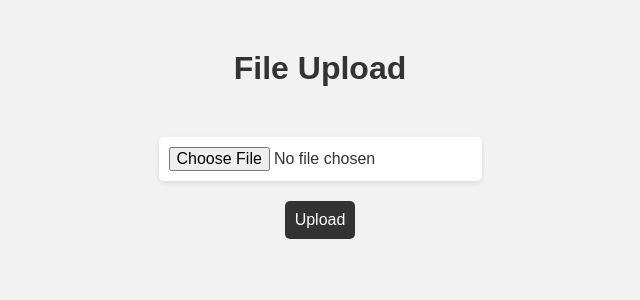
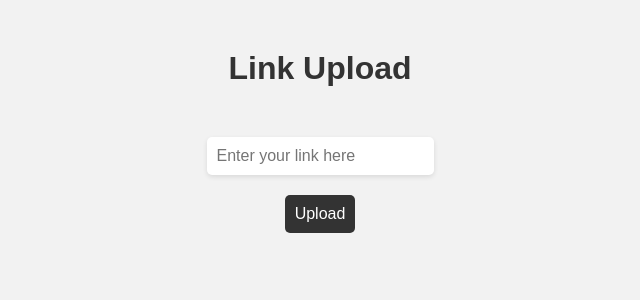
Before and after one commit to kuptsovsasha/Uploader, a Flask app: page / in a window 1280 px wide. Shown: the top 300 px of the page, without its empty margins (320-960 px from the left). Run offline with Flask 2, Linux system fonts and the light colour scheme.

Commit message:
connect singapore droplet to upload method

```diff
--- a/app.py
+++ b/app.py
@@ -1,7 +1,11 @@
 import os
+import subprocess
 import time
+import requests
+from dotenv import load_dotenv
 from flask import Flask, render_template, request, send_file
 
+load_dotenv()
 app = Flask(__name__)
 
 
@@ -13,19 +17,24 @@ def index():
 @app.route('/upload', methods=['POST'])
 def upload():
     start_time = time.time()
-    file = request.files['file']
+    link = request.form['link']
+    host = os.environ.get('SINGAPORE_IP')
+    file_name = os.path.basename(link)
     current_time = time.strftime('%Y-%m-%d_%H:%M:%S')
-    folder_name = os.path.join('uploads', current_time)
-    os.makedirs(folder_name) # create a new folder based on the current time
-    filename = file.filename
+    remote_folder = "/root/files/" + current_time
+    create_folder_command = f"mkdir -p {remote_folder}"
+    subprocess.run(f"ssh root@{host} '{create_folder_command}'", shell=True)
+    file_path = os.path.join(remote_folder, file_name)
 
-    file.save(os.path.join(folder_name, filename))
+    with requests.get(link, stream=True) as r:
+        r.raise_for_status()
+        with subprocess.Popen(f"ssh root@{host} 'cat > {file_path}'", shell=True, stdin=subprocess.PIPE) as p:
+            for chunk in r.iter_content(chunk_size=8192):
+                p.stdin.write(chunk)
     end_time = time.time()
     time_spent = round(end_time - start_time, 3)
-
-    download_link = f'http://206.189.83.222/:5000/download_file/{current_time}/{filename}'
     return render_template('upload_success.html',
-                           filename=filename, time_spent=time_spent, download_link=download_link)
+                           filename=file_name, time_spent=time_spent, download_link="")
 
 
 @app.route('/download_file/<path:file_path>')
@@ -40,4 +49,4 @@ def download_file(file_path):
 
 
 if __name__ == '__main__':
-    app.run(debug=True, host='0.0.0.0')
+    app.run(debug=True, host='localhost')
--- a/requirements.txt
+++ b/requirements.txt
@@ -5,3 +5,6 @@ itsdangerous==2.1.2
 Jinja2==3.1.2
 MarkupSafe==2.1.2
 Werkzeug==2.2.3
+environ==1.0
+requests~=2.28.2
+python-dotenv~=1.0.0
--- a/templates/index.html
+++ b/templates/index.html
@@ -1,7 +1,7 @@
 <!DOCTYPE html>
 <html>
 <head>
-	<title>File Upload</title>
+	<title>Link Upload</title>
 	<style>
 		body {
 			font-family: Arial, sans-serif;
@@ -20,7 +20,7 @@
 			align-items: center;
 			margin-top: 50px;
 		}
-		input[type="file"] {
+		input[type="text"] {
 			padding: 10px;
 			margin-bottom: 20px;
 			border: none;
@@ -29,11 +29,7 @@
 			background-color: #fff;
 			color: #333;
 			font-size: 16px;
-			cursor: pointer;
 			transition: background-color 0.2s ease;
-		}
-		input[type="file"]:hover {
-			background-color: #eee;
 		}
 		input[type="submit"] {
 			padding: 10px;
@@ -51,9 +47,9 @@
 	</style>
 </head>
 <body>
-	<h1>File Upload</h1>
-	<form action="{{ url_for('upload') }}" method="post" enctype="multipart/form-data">
-		<input type="file" name="file">
+	<h1>Link Upload</h1>
+	<form action="{{ url_for('upload') }}" method="post">
+		<input type="text" name="link" placeholder="Enter your link here">
 		<input type="submit" value="Upload">
 	</form>
 </body>
--- a/templates/upload_success.html
+++ b/templates/upload_success.html
@@ -44,7 +44,7 @@
             font-size: 16px;
             text-decoration: none;
             transition: background-color 0.2s ease;
-            width: 30%;
+            width: 100%;
         }
 		a:hover {
 			background-color: #555;
@@ -59,6 +59,6 @@
 	<h2>The file {{ filename }} was uploaded successfully.</h2>
 	<h2>It took {{ time_spent }} seconds to upload the file.</h2>
     <h4>{{ download_link }}</h4>
-	<a href="{{ download_link }}">Download File</a>
+	<a href="{{ download_link }}" style="width: 30%">Download File</a>
 </body>
 </html>
```
Also changed, not shown: .do/app.yaml (deleted), .do/deploy.template.yaml (deleted).
